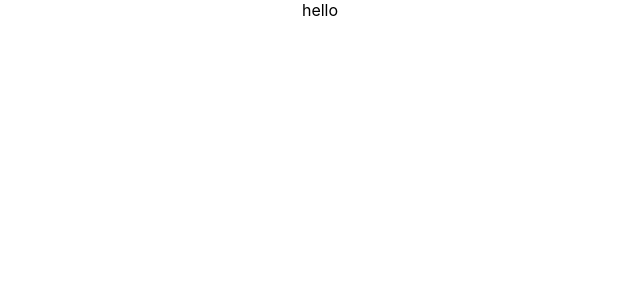
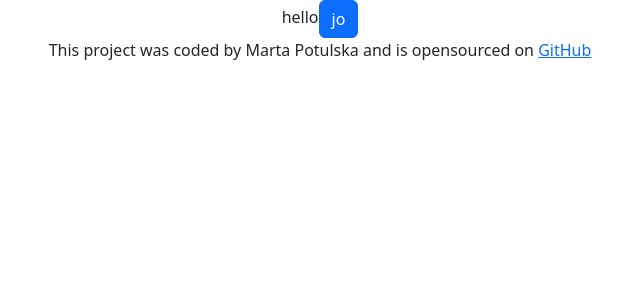
Before and after one commit to MartaPoti/react-weather-app, a React (Create React App) app: page / in a window 1280 px wide. Shown: the top 300 px of the page, without its empty margins (320-960 px from the left). Built offline with nearby package versions, Linux system fonts and the light colour scheme.

Commit message:
added bootstrap

```diff
--- a/package.json
+++ b/package.json
@@ -6,6 +6,7 @@
     "@testing-library/jest-dom": "^5.16.5",
     "@testing-library/react": "^13.4.0",
     "@testing-library/user-event": "^13.5.0",
+    "bootstrap": "^5.2.3",
     "react": "^18.2.0",
     "react-dom": "^18.2.0",
     "react-scripts": "5.0.1",
--- a/src/App.js
+++ b/src/App.js
@@ -1,12 +1,15 @@
 import logo from './logo.svg';
 import './App.css';
+import 'bootstrap/dist/css/bootstrap.css';
 
-function App() {
+export default function App() {
   return (
     <div className="App">
      hello
+<button className='btn btn-primary'>jo</button>
+     <footer>This project was coded by {" "} Marta Potulska and is opensourced on {" "} <a href="https://github.com/MartaPoti/react-weather-app"> GitHub</a>
+     </footer>
+
     </div>
   );
 }
-
-export default App;
```
Also changed, not shown: 1 other file (tests, documents, lock files or other folders).
